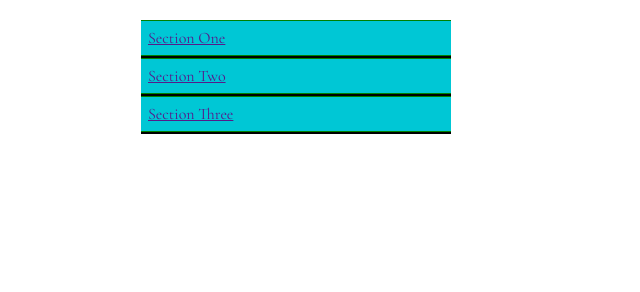
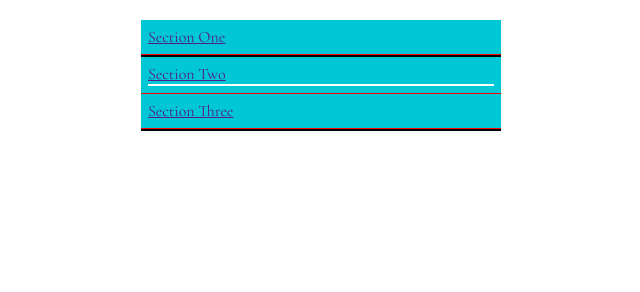
Before and after one commit to CarmenChico/jQueryAccordion, a plain HTML site: page index.html in a window 1280 px wide. Shown: the whole page, without its empty margins (344-984 px from the left). Drawn offline with nearby package versions, Linux system fonts and the light colour scheme.

Commit message:
hover effects

```diff
--- a/CSS/main.scss
+++ b/CSS/main.scss
@@ -2,6 +2,9 @@
    font-family: 'Cormorant Garamond', serif;
    box-sizing: border-box;
  }
+
+
+
 //   position: absolute;
 //   left: 50%;
 //   margin-left: 225px;
@@ -24,19 +27,18 @@
       // margin-top: -50px;
       margin-left: -175px;
       // transform:translate(-50%, -50%);
-      width: 350px;
+      width: 400px;
       padding: 20px;
 
     }
 
       .para {
-        border-color: black;
+        // border-color: black;
         border-style: solid;
         border-width: 0.5px;
         // height: 125px;
         overflow:hidden;
-
-
+        font-size: 10px;
       }
 
       .hidePara {
@@ -46,15 +48,25 @@
 
         .title  {
           background: #00C7D5;
-          border-bottom: 1px solid green;
-          border-top: 1px solid green;
+          border-bottom: 1px solid red;
+          // border-top: 1px solid green;
           margin:0px;
           color: white;
           font-size: 16px;
           font-weight: 200;
           padding: 7px;
-          // overflow: hidden;
         }
+
+          h1:hover {
+            color: black;
+            background-color:pink;
+          //  background-color:#00DBE9;
+        }
+
+
+
+
+
           // .paraG {
           //   font-size: 12px;
           //   padding-left: 10px;
--- a/index.html
+++ b/index.html
@@ -19,7 +19,7 @@
         </div>
 
 
-        <h1 class ="title" id="header2"><a href="">Section Two</a></h1>
+        <h1 class ="title" id="header2"><a href="">Section Two</a></header>
         <div class="para hidePara" id="para2">
           <p class="paraG">
             Lorem ipsum dolor sit amet, consectetur adipisicing elit, sed do eiusmod tempor incididunt ut labore et dolore magna aliqua. Ut enim ad minim veniam, quis nostrud exercitation ullamco laboris nisi ut aliquip ex ea commodo consequat. Duis aute irure dolor in
```
Also changed, not shown: JS/main.js (+4 -4 lines), CSS/main.css.
